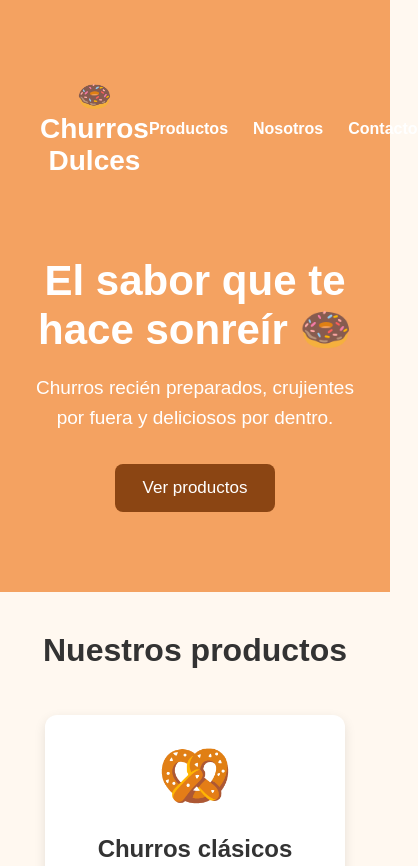
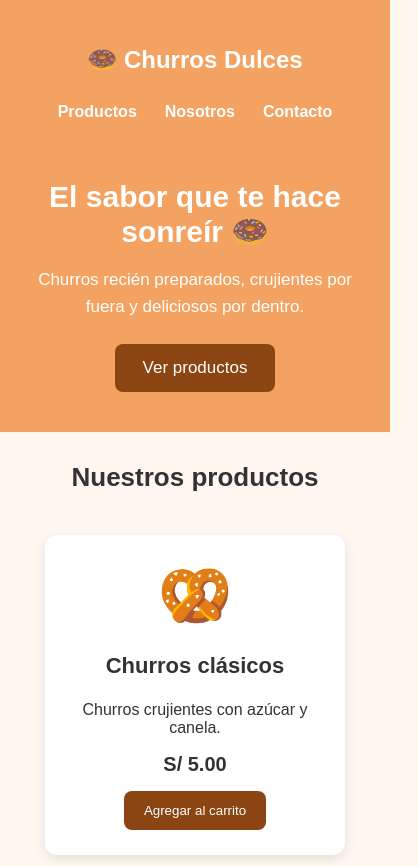
Before and after one commit to HenryVC7/churros-dulces, a plain HTML site: page index.html in a window 390 px wide. Shown: the top 866 px of the page, 418 px wide, since content can reach past the window. Drawn offline with Linux system fonts and the light colour scheme.

Commit message:
Mejora diseño responsive

```diff
--- a/style.css
+++ b/style.css
@@ -77,7 +77,12 @@ footer {
 }
 
 .productos article {
-    width: 250px;
+    /* El ancho incluye los 25px de relleno de cada lado. */
+    box-sizing: border-box;
+    width: 300px;
+    max-width: 100%;
+    min-width: 0;
+    overflow-wrap: anywhere;
     text-align: center;
     transition: transform 0.3s;
 }
@@ -168,3 +173,68 @@ nav a:hover {
     opacity: 0.5;
     cursor: not-allowed;
 }
+
+/* Tablet y celular: espacio para el nombre y enlaces faciles de tocar. */
+@media (max-width: 768px) {
+    nav {
+        flex-direction: column;
+        gap: 16px;
+        padding: 16px 0;
+    }
+
+    nav div {
+        flex-wrap: wrap;
+        justify-content: center;
+        gap: 8px;
+        max-width: 100%;
+    }
+
+    nav a {
+        box-sizing: border-box;
+        display: inline-flex;
+        align-items: center;
+        justify-content: center;
+        min-height: 44px;
+        padding: 10px;
+    }
+}
+
+/* Celular: titulos y espacios mas compactos. */
+@media (max-width: 480px) {
+    header {
+        padding: 30px 20px;
+    }
+
+    nav h1 {
+        font-size: 24px;
+    }
+
+    .hero {
+        margin: 30px auto 10px;
+    }
+
+    .hero h2 {
+        font-size: 30px;
+    }
+
+    .hero p {
+        font-size: 17px;
+        margin-bottom: 24px;
+    }
+
+    h2 {
+        font-size: 26px;
+    }
+
+    article h3 {
+        font-size: 22px;
+    }
+
+    main {
+        margin: 30px auto;
+    }
+
+    section {
+        margin-bottom: 36px;
+    }
+}
```
